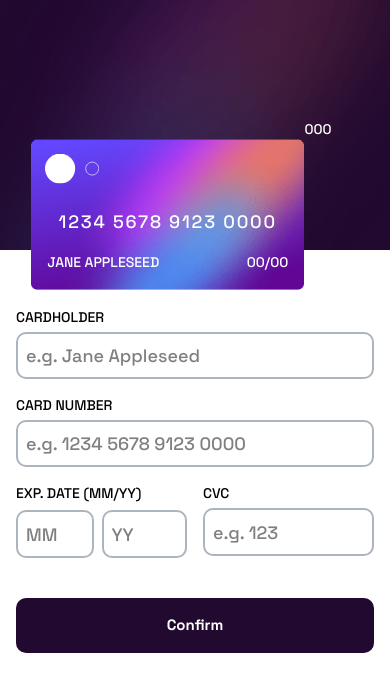
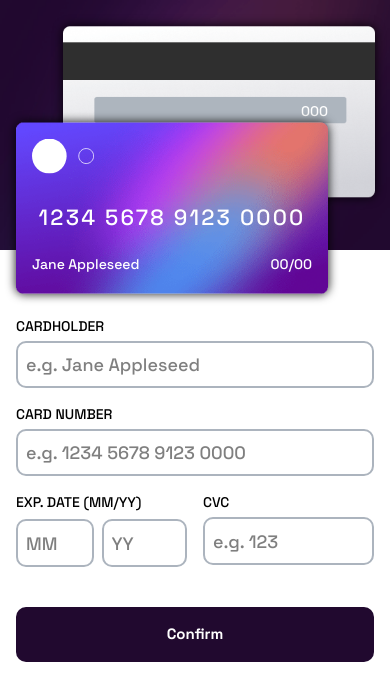
Before and after one commit to fabiomoretao/interactive-card, a React (Vite) app: page / in a window 390 px wide. Shown: the top 700 px of the page. Built offline with nearby package versions, Linux system fonts and the light colour scheme.

Commit message:
feat(ui): tornar layout responsivo até 1920×1080

```diff
--- a/hooks/useValidNumber.js
+++ /dev/null
@@ -1,20 +0,0 @@
-import { useState } from "react"
-
-function useValidNumber(number) {
-    const [validNumber, setValidNumber] = useState(false)
-    const validate = /\D/g
-
-
-    const handleSetValidNumber = (number) => {
-        if (number.match(validate)) {
-            setValidNumber(true)
-            console.log("positivo")
-        } else {
-            setValidNumber(false)
-        }
-    }
-
-    return { validNumber, handleSetValidNumber }
-}
-
-export default useValidNumber
--- a/src/App.jsx
+++ b/src/App.jsx
@@ -13,15 +13,19 @@ export default function App() {
   const [year, setYear] = useState('')
   const [isCompleted, setIsCompleted] = useState(false)
 
-  function handleCompleted () {
+  function handleCompleted() {
     setIsCompleted(prev => !prev)
   }
 
   return (
-    <div className="flex flex-col">
+    <div className="flex flex-col max-h-screen h-screen
+    laptop:grid laptop:grid-cols-[minmax(0,40%)_1fr]">
+      <div className="relative
+      laptop:col-start-1 laptop:flex laptop:flex-row laptop:max-h-screen">
         <img
           src={bgImg}
-        className="z-0 max-h-[20%]"
+          className="z-0 max-h-[20rem] min-w-full
+          laptop:h-full laptop:max-h-none laptop:object-cover"
         />
 
         <Cards
@@ -31,10 +35,11 @@ export default function App() {
           month={month}
           year={year}
         />
-
+      </div>
+      <div className="laptop:col-start-2 laptop:flex laptop:flex-col laptop:justify-center laptop:ml-[20%] laptop:mr-[10%]">
         {isCompleted ?
-        <div className="flex flex-col justify-content-center items-center mt-[2rem]">
-          <img src={iconComplete} alt="You complete! S2" width={"25%"}/>
+          <div className="flex flex-col justify-content-center items-center mt-[15%] mb-[3rem] ">
+            <img src={iconComplete} alt="You complete! S2" width={"25%"} />
             <h1 className="mt-[1rem] mb-[.5rem] text-3xl tracking-widest">Thank You!</h1>
             <p className="mb-[1rem] text-base normal-case text-gray-400">We`ve added your card details</p>
           </div> :
@@ -49,9 +54,13 @@ export default function App() {
             setMonth={setMonth}
             year={year}
             setYear={setYear}
+            className="laptop:col-[2]"
           />
         }
-      <button onClick={handleCompleted}>Confirm</button>
+        <button
+          onClick={handleCompleted}
+        >Confirm</button>
+      </div>
     </div>
   )
 }
--- a/src/components/Cards.jsx
+++ b/src/components/Cards.jsx
@@ -3,49 +3,67 @@ import cardFront from "../assets/bg-card-front.png"
 import cardLogo from "../assets/card-logo.svg"
 
 function formatCardNumber(number) {
-  const digitsOnly = number.replace(/\D/g, '');
-  const groups = digitsOnly.match(/.{1,4}/g) || [];
-  return groups.join(' ');
+    const digitsOnly = number.replace(/\D/g, '');
+    const groups = digitsOnly.match(/.{1,4}/g) || [];
+    return groups.join(' ');
 }
 
 export default function Cards(props) {
     return (
-        <div className="w-full max-w-7/10 -mt-[50%] self-center">
-            <div className="w-full max-w-sm ml-[10%] z-10 flex items-center">
+        <div className="w-[80%] absolute transform -translate-y-[80%] flex flex-col items-center mx-4
+        laptop:translate-y-[50%] laptop:translate-x-[50%]">
+            <div className="w-full max-w-sm ml-[30%] z-10 flex items-center shadow-[0_0_10px_1px_rgba(0,0,0,0.8)] rounded-lg
+                tablet:transform tablet:-translate-y-[10%]
+                laptop:translate-y-full">
                 <img
                     src={cardBack}
                     alt="back of credit card :o"
                     className="block w-full h-auto" />
                 <span
-                    className="text-white -translate-x-full pr-[10%] text-sm"
+                    className="text-white transform -translate-x-full pr-[15%] text-sm
+                    tablet:text-xl
+                    laptop:text-sm laptop:translate-x-[-25%] laptop:mx-[-15%]
+                    laptop-lg:text-xl"
                 >
                     {props.cvc ? props.cvc : "000"}
                 </span>
             </div>
-            <div className="w-full max-w-sm flex -ml-[10%] -translate-y-[25%] -my-[10%] z-20 ">
+            <div className="w-full max-w-sm flex transform -translate-y-[25%] -my-[10%] z-20 shadow-[0_0_10px_1px_rgba(0,0,0,0.8)] rounded-lg
+            laptop:transform laptop:-translate-y-full laptop:-translate-x-[10%]
+            laptop-lg:text-lg">
                 <img
                     src={cardLogo}
-                    alt="front of credit card :p"
+                    alt="logo of credit card :p"
                     className="absolute z-30 w-[20%] h-auto ml-[5%] mt-[5%]" />
                 <img
                     src={cardFront}
-                    alt="back of credit card :o"
+                    alt="front of credit card :o"
                     className="block w-full h-auto" />
 
                 <div className="grid grid-cols-[70% 30%] w-[100%] -translate-x-[50%] -mx-[50%] mt-[25%] items-top px-[1rem]">
                     <span
-                        className="text-white tracking-widest col-[1/3] justify-self-center"
+                        className="text-white tracking-widest col-[1/3] justify-self-center
+                        mobile:text-[22px]
+                        tablet:text-[25px]
+                        laptop:text-[20px]
+                        laptop-lg:text-[28px]"
                         style={{ maxWidth: "100%", overflow: "hidden", whiteSpace: "nowrap" }}
                     >
                         {props.cardNumber ? formatCardNumber(props.cardNumber) : "1234 5678 9123 0000"}
                     </span>
                     <span
-                        className="text-white text-sm col-[1] truncate mr-[1rem] min-w-[90%]"
+                        className="text-white text-sm col-[1] truncate mr-[1rem] min-w-[90%]
+                        tablet:text-xl
+                        laptop:text-sm
+                        laptop-lg:text-lg"
                     >
                         {props.cardholder ? props.cardholder : "Jane Appleseed"}
                     </span>
                     <span
-                        className="text-white text-sm whitespace-nowrap col-[2] justify-self-end"
+                        className="text-white text-sm whitespace-nowrap col-[2] justify-self-end
+                        tablet:text-xl
+                        laptop:text-sm
+                        laptop-lg:text-lg"
                     >
                         {props.month ? props.month : "00"}/{props.year ? props.year : "00"}
                     </span>
--- a/src/styles/app.css
+++ b/src/styles/app.css
@@ -8,13 +8,14 @@ Button {
     padding: 1rem;
     margin: 1rem;
     margin-top: 0;
+    width: calc(100% - 2rem);
 }
 
 Button:hover {
     background: var(--gradient-color);
 }
 
-.disabledButton{
+.disabledButton {
     background-color: hsl(25, 30%, 35%);
     border: transparent;
     border-radius: 30px;
@@ -32,6 +33,7 @@ label {
     font-size: 14px;
     margin-bottom: .25rem;
     margin-top: .5rem;
+    text-transform: uppercase;
 }
 
 /* Estilo padrão dos inputs */
@@ -65,5 +67,16 @@ form {
     display: flex;
     flex-direction: column;
     gap: .5rem;
-    margin: 0 1rem 1.5rem;
+    margin: 15% 1rem 1.5rem;
 }
+
+@media (min-width: 426px) {
+    form{
+    gap: 2rem;
+    margin: 15% 3rem 2rem;
+}
+button {
+    margin: 0 3rem;
+    width: calc(100% - 6rem);
+}
+}
--- a/src/styles/index.css
+++ b/src/styles/index.css
@@ -1,4 +1,14 @@
 @import "tailwindcss";
+@tailwind base;
+@tailwind components;
+@tailwind utilities;
+
+@theme {
+  --breakpoint-mobile: 375px;
+  --breakpoint-tablet: 426px;
+  --breakpoint-laptop: 1024px;
+  --breakpoint-laptop-lg: 1440px;
+}
 
 * {
   box-sizing: border-box;
@@ -17,5 +27,4 @@
 body {
   font-size: 18px;
   font-weight: 500;
-  text-transform: uppercase;
 }
--- a/tailwind.config.js
+++ /dev/null
@@ -1,10 +0,0 @@
-export default {
-    content: [
-        "./index.html",
-        "./src/**/*.{js,ts,jsx,tsx}",
-    ],
-    theme: {
-        extend: {},
-    },
-    plugins: [],
-};
```
Also changed, not shown: 1 other file (tests, documents, lock files or other folders). Lines whose indentation alone changed are shown as unchanged.
